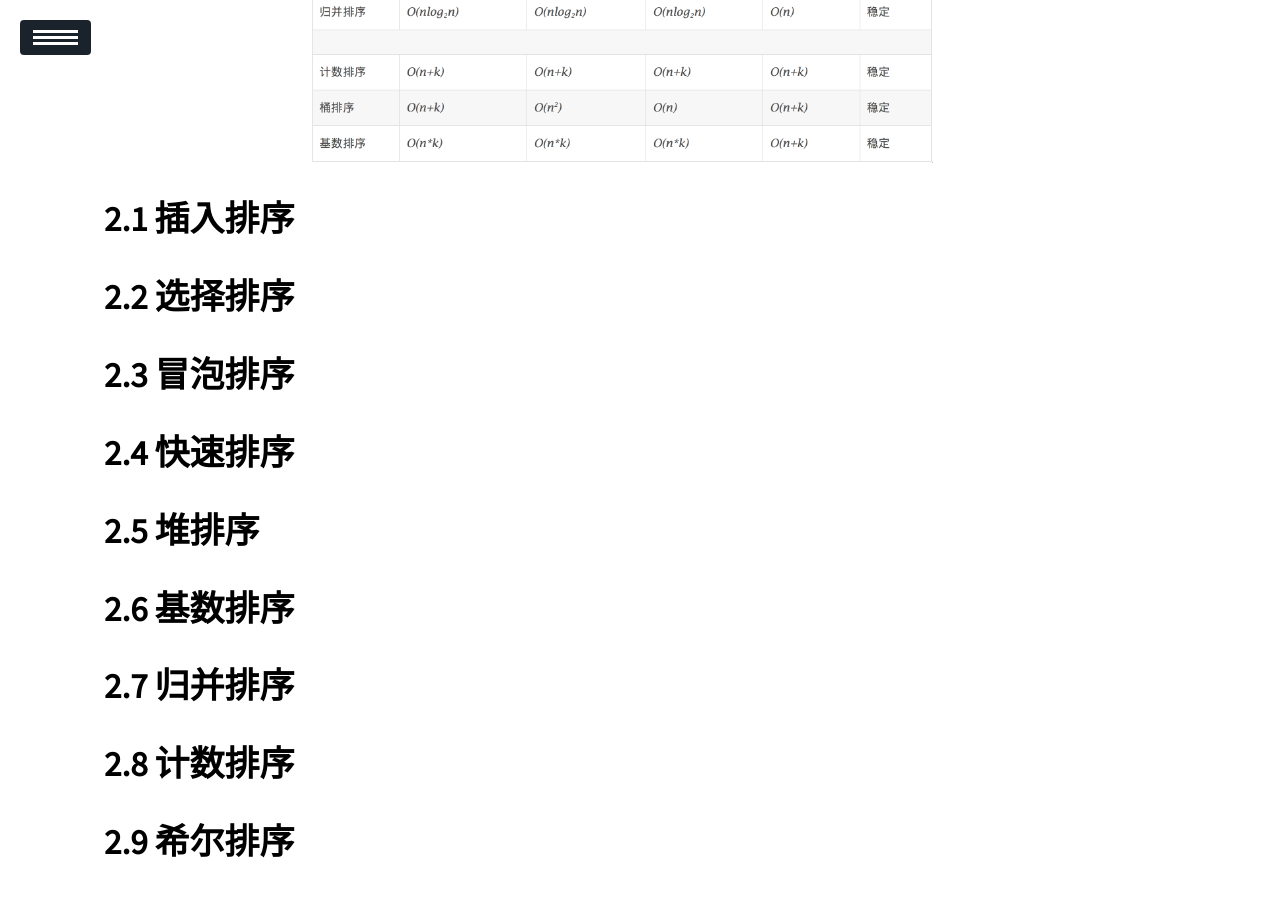
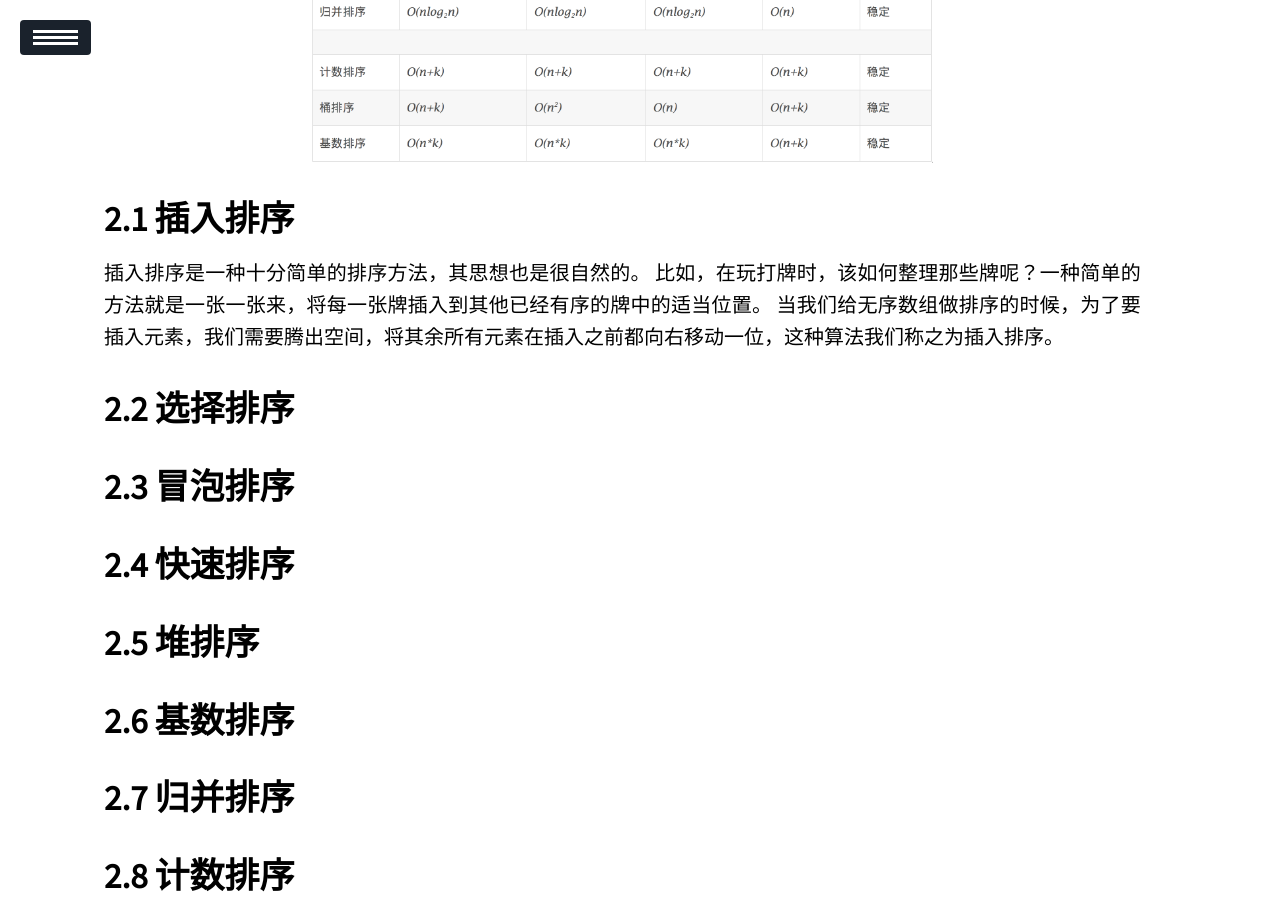
Before and after one commit to ssskz/ssskz.github.io, a Jekyll site: the page built from _posts/2024-9-13-Sorting-Algorithm.md, in a window 1280 px wide and 900 px high, scrolled down 1887 px. Built offline with Jekyll 4.4.1, drawn with Linux system fonts in a browser that asks for light colours; our own code applies the rules of GitHub Pages for plain Markdown files; a script that is not in the unit is left out.

Commit message:
1
Signed-off-by: ssskz <12497590+ssskz@user.noreply.gitee.com>

```diff
--- a/_posts/2024-9-13-Sorting-Algorithm.md
+++ b/_posts/2024-9-13-Sorting-Algorithm.md
@@ -34,6 +34,10 @@ description: Sorting is an important operation in computer programming, we will
 
 ## 插入排序
 
+插入排序是一种十分简单的排序方法，其思想也是很自然的。
+比如，在玩打牌时，该如何整理那些牌呢？一种简单的方法就是一张一张来，将每一张牌插入到其他已经有序的牌中的适当位置。
+当我们给无序数组做排序的时候，为了要插入元素，我们需要腾出空间，将其余所有元素在插入之前都向右移动一位，这种算法我们称之为插入排序。
+
 ## 选择排序
 
 ## 冒泡排序
```
